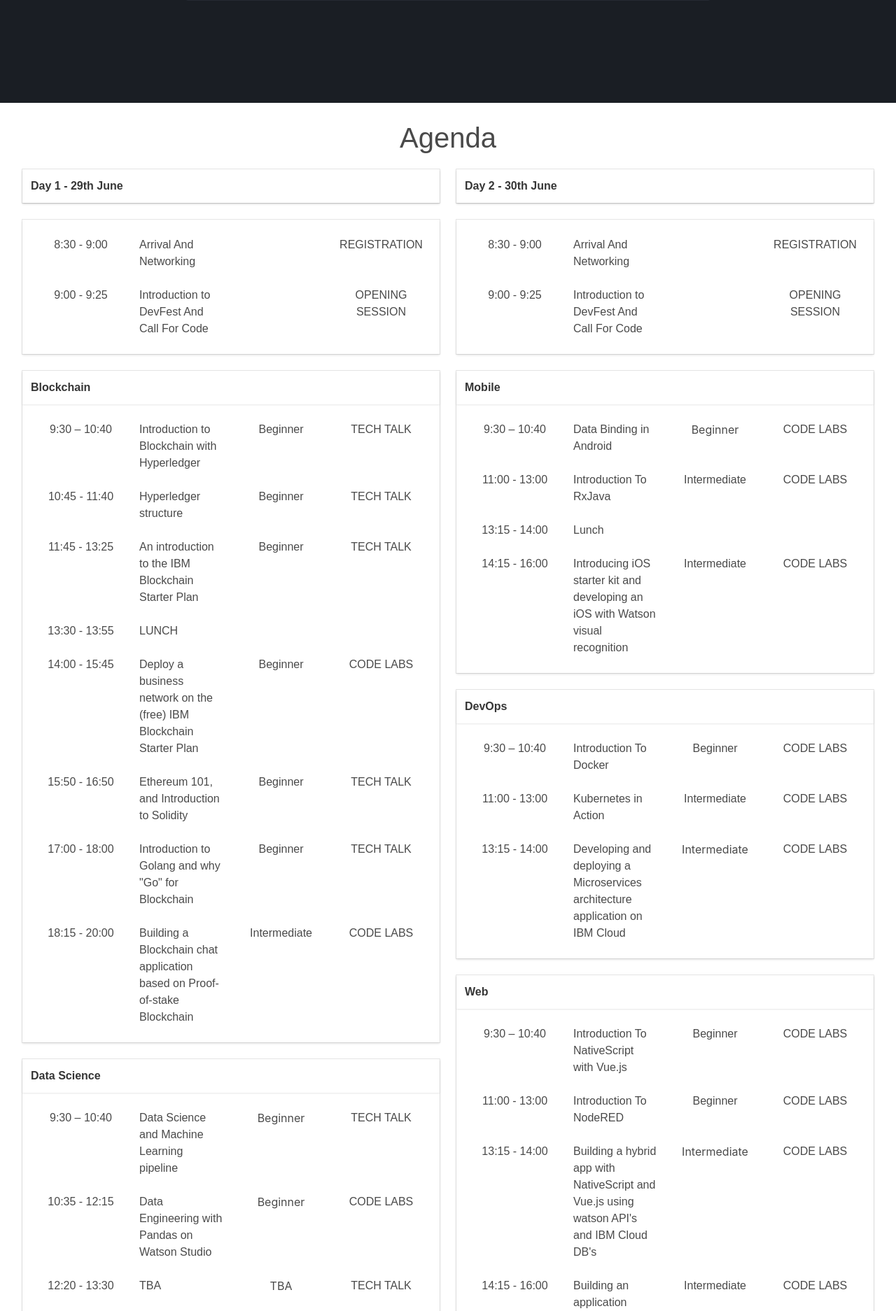
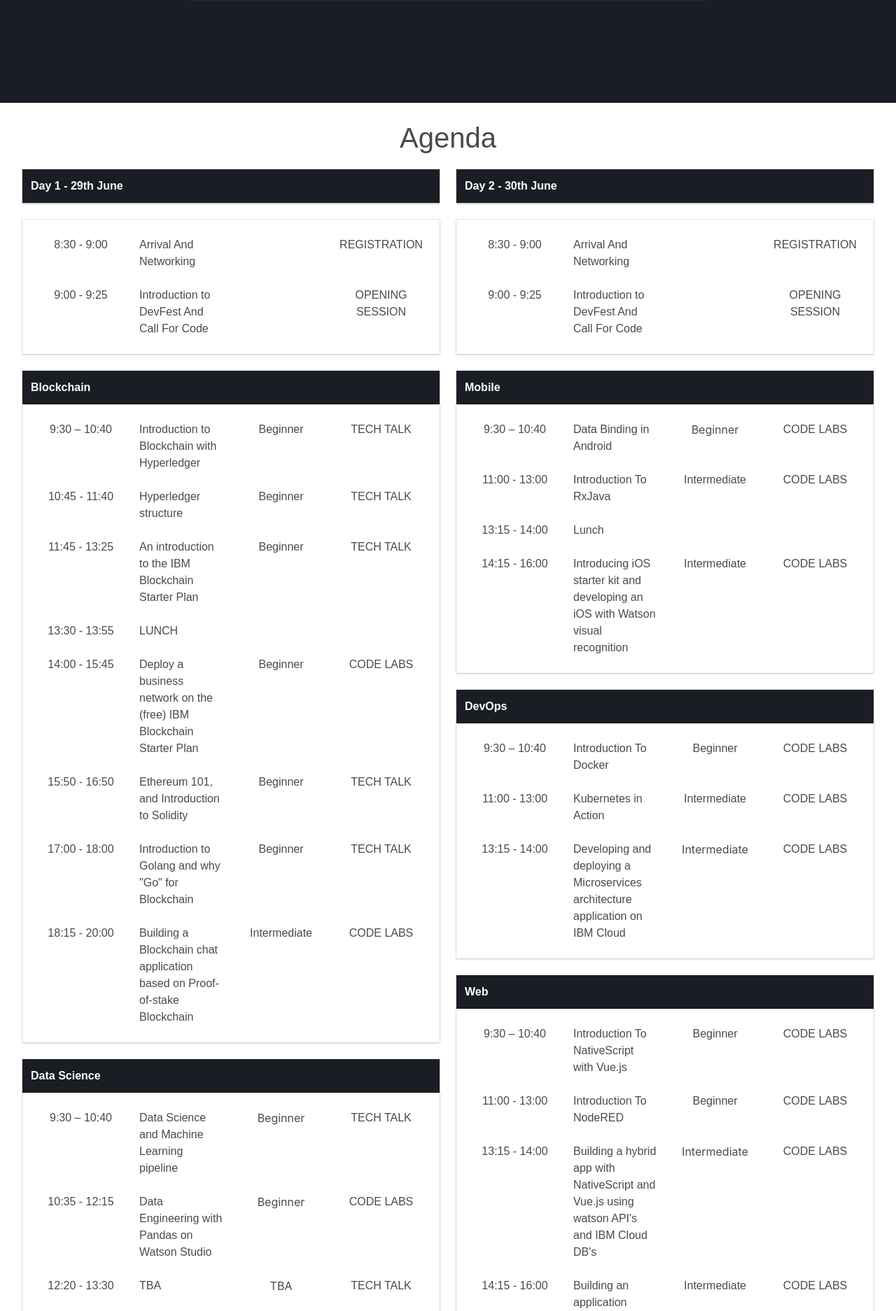
Before and after one commit to sudoalgorithm/IBM-Cloud-DevFest-2018-Website, a Flask app: page / in a window 1280 px wide. Shown: the part 1453-3327 px from the top of the page at 70% size. Run offline with Flask 2, Linux system fonts and the light colour scheme; some libraries are stand-ins or nearby versions.

Commit message:
Color Added to Card Headers

```diff
--- a/static/css/style.css
+++ b/static/css/style.css
@@ -152,6 +152,14 @@ p{
     bottom: 0;
 }
 
+.card-header-override{
+    background: #1a1e24;
+}
+
+.card-header-title-override{
+    color: #FFFFFF;
+}
+
 @media screen and (max-width: 800px) {
     .column-photos {
         -ms-flex: 50%;
--- a/templates/index.html
+++ b/templates/index.html
@@ -46,8 +46,8 @@
             <div class="columns">
                 <div class="column">
                     <div class="card">
-                        <header class="card-header">
-                            <p class="card-header-title">
+                        <header class="card-header card-header-override">
+                            <p class="card-header-title card-header-title-override">
                                 Day 1 - 29th June
                             </p>
                         </header>
@@ -90,8 +90,8 @@
                     </div>
                     <br>
                     <div class="card">
-                        <header class="card-header">
-                            <p class="card-header-title">
+                        <header class="card-header card-header-override">
+                            <p class="card-header-title card-header-title-override">
                                 Blockchain
                             </p>
                         </header>
@@ -214,8 +214,8 @@
                     </div>
                     <br>
                     <div class="card">
-                        <header class="card-header">
-                            <p class="card-header-title">
+                        <header class="card-header card-header-override">
+                            <p class="card-header-title card-header-title-override">
                                 Data Science
                             </p>
                         </header>
@@ -326,8 +326,8 @@
                 </div>
                 <div class="column">
                     <div class="card">
-                        <header class="card-header">
-                            <p class="card-header-title">
+                        <header class="card-header card-header-override">
+                            <p class="card-header-title card-header-title-override">
                                 Day 2 - 30th June
                             </p>
                         </header>
@@ -369,8 +369,8 @@
                     </div>
                     <br>
                     <div class="card">
-                        <header class="card-header">
-                            <p class="card-header-title">
+                        <header class="card-header card-header-override">
+                            <p class="card-header-title card-header-title-override">
                                 Mobile
                             </p>
                         </header>
@@ -437,8 +437,8 @@
                     </div>
                     <br>
                     <div class="card">
-                        <header class="card-header">
-                            <p class="card-header-title">
+                        <header class="card-header card-header-override">
+                            <p class="card-header-title card-header-title-override">
                                 DevOps
                             </p>
                         </header>
@@ -491,8 +491,8 @@
                     </div>
                     <br>
                     <div class="card" id="card-web">
-                        <header class="card-header">
-                            <p class="card-header-title">
+                        <header class="card-header card-header-override">
+                            <p class="card-header-title card-header-title-override">
                                 Web
                             </p>
                         </header>
```
